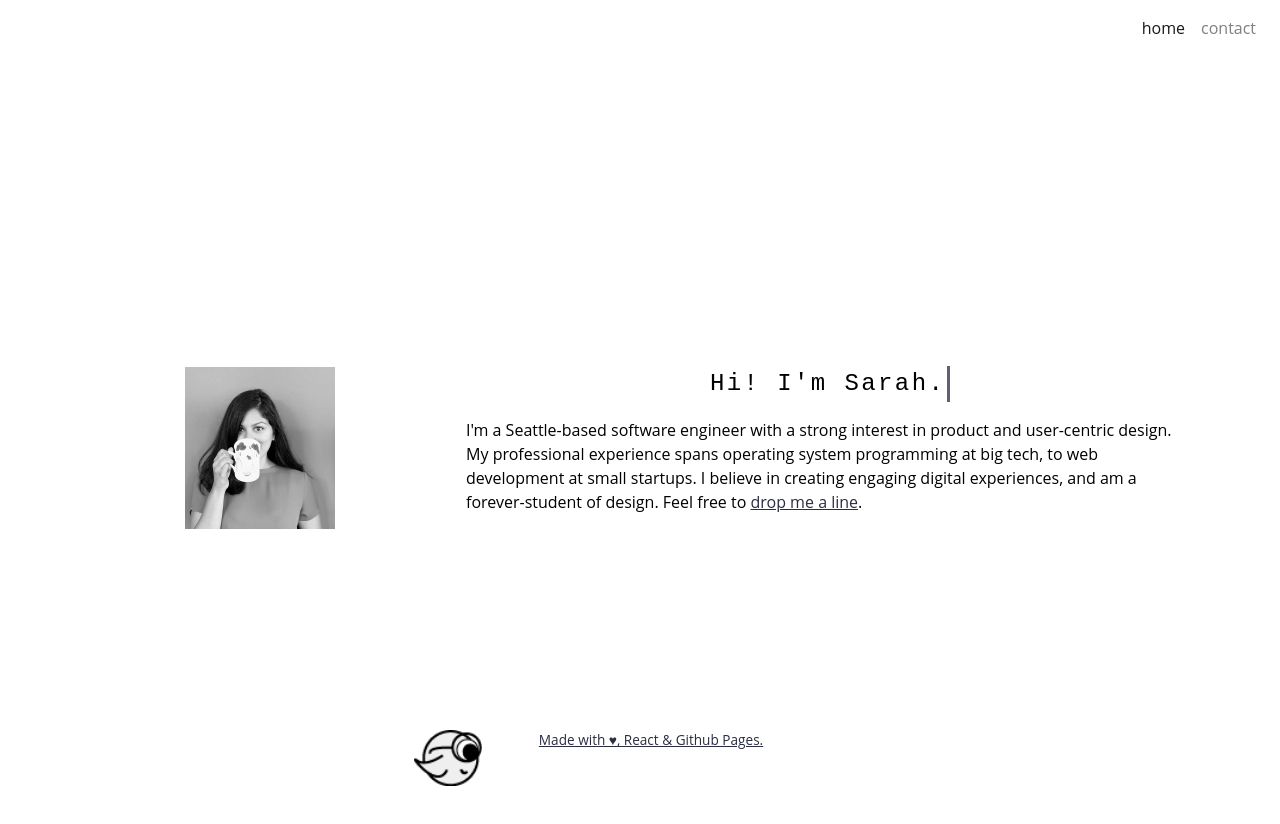
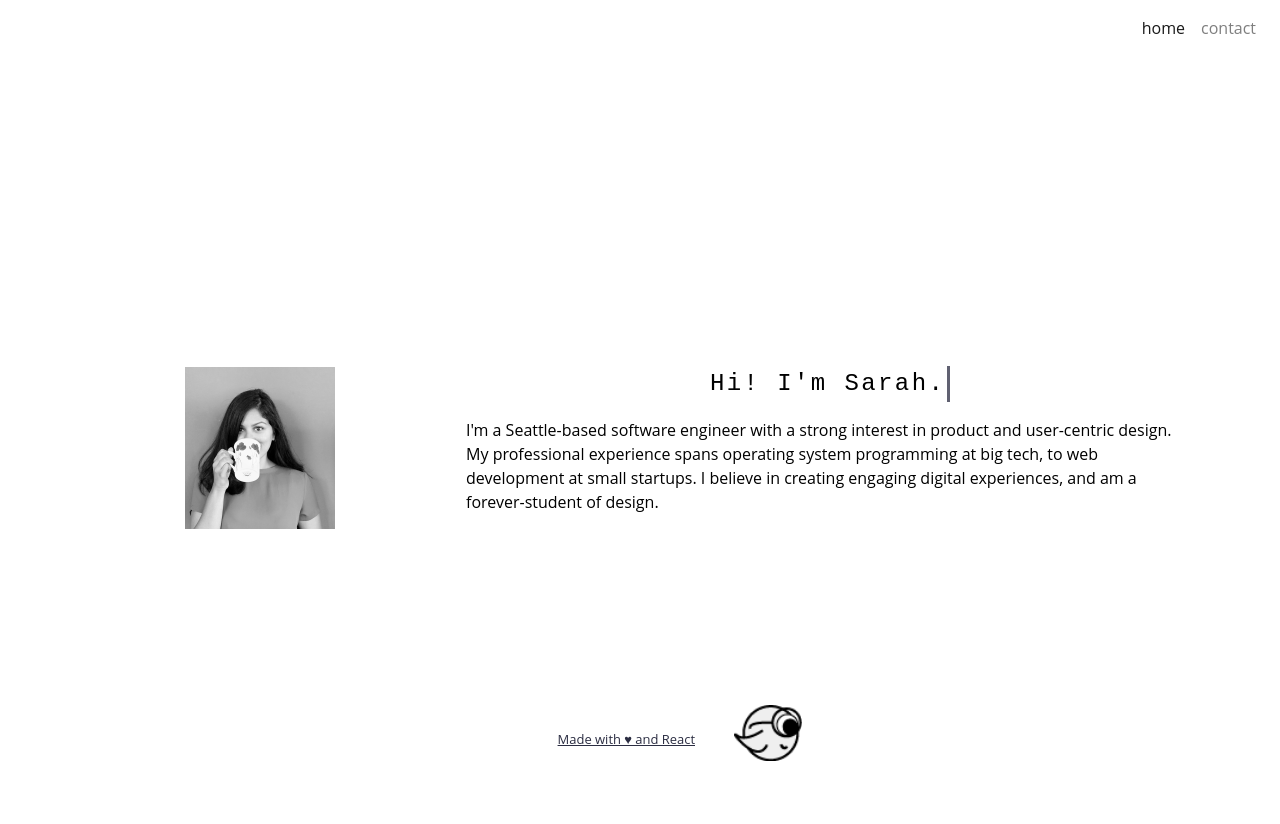
Before and after one commit to codebysarah/codebysarah.github.io, a React (Create React App) app: page / in a window 1280 px wide. Shown: the top 824 px of the page. Built offline with nearby package versions, Linux system fonts and the light colour scheme; what webfontloader would draw is missing.

Commit message:
birdy prompts

```diff
--- a/src/App.js
+++ b/src/App.js
@@ -2,14 +2,28 @@ import React, { useState } from 'react';
 import Main from './components/Main';
 import NerdyBirdy from './components/NerdyBirdy';
 import './styles/App.css';
-import { Navbar, Nav, Container} from 'react-bootstrap';
+import { Navbar, Nav, Container, Popover, OverlayTrigger} from 'react-bootstrap';
 
 function App() {
 
   const [game, setGame] = useState(false);
+  const [played, setPlayed] = useState(false);
 
-  const gameOn = () => setGame(true);
+  const gameOn = () => {
+    setGame(true);
+    setPlayed(true);
+  }
+
   const gameOff = () => setGame(false);
+
+
+  const popover = (
+    <Popover id="popover-basic" className="popover-text">
+      <Popover.Content>
+        <strong>codebysarah@gmail.com</strong>.
+      </Popover.Content>
+    </Popover>
+  );
 
   return (
     <div>
@@ -18,13 +32,16 @@ function App() {
         <Navbar.Collapse id="basic-navbar-nav">
           <Nav className="ml-auto">
             <Nav.Link className="active" onClick={gameOff}
-              href="#home">{game ? 'exit game' : 'home'}</Nav.Link>
-            <Nav.Link href="mailto:codebysarah@gmail.com">contact</Nav.Link>
+              href="#">{game ? 'exit game' : 'home'}</Nav.Link>
+            <OverlayTrigger trigger={['hover', 'focus']} placement="bottom" overlay={popover}>
+              <Nav.Link href="mailto:codebysarah@gmail.com">contact</Nav.Link>
+            </OverlayTrigger>
           </Nav>
         </Navbar.Collapse>
       </Navbar>
       <Container className="App">
-        { game ? <NerdyBirdy></NerdyBirdy> : <Main onClick={gameOn} visible={!game}></Main> }
+        { game ? <NerdyBirdy></NerdyBirdy> :
+          <Main played={played} onClick={gameOn} visible={!game}></Main> }
       </Container>
     </div>
   );
--- a/src/components/Birdy.js
+++ b/src/components/Birdy.js
@@ -1,15 +1,15 @@
 import React from 'react';
 import birdy from '../assets/birdy.png';
 import '../styles/birdy.css';
-import {Col} from 'react-bootstrap';
 
 function Birdy(props) {
 
   if (props.visible) {
     return (
-      <Col sm={4} className="birdy-container">
-        <img src={birdy} onClick={props.onClick} className="birdy" alt="" />
-      </Col>);
+      <div className={ props.prompt ? "birdy" : "birdy birdy-animate"}>
+        <img src={birdy} onClick={props.onClick} className="birdy-img" alt="" />
+      </div>
+    );
   }
   return (null);
 }
--- a/src/components/Footer.js
+++ b/src/components/Footer.js
@@ -6,16 +6,23 @@ import Birdy from '../components/Birdy';
 function Footer(props) {
 
   return (
-    <div className="justify-content-center">
-      <Row className="footer">
-        <Birdy visible={props.visible} onClick={props.onClick}></Birdy>
-        <Col sm={6} className="links-container">
-          <a className="links footer-links"
-            target="_blank"
-            rel="noopener noreferrer"
-            href="https://github.com/codebysarah/codebysarah.github.io/tree/source">
-            Made with &hearts;, React & Github Pages.</a>
+    <div className="footer">
+      <Row className="footer justify-content-center align-items-center">
+        <Col md={{span:3}} className="links-container">
+          <a className="links"
+              target="_blank"
+              rel="noopener noreferrer"
+              href="https://github.com/codebysarah/codebysarah.github.io/tree/source">
+              Made with &hearts; and React</a>
         </Col>
+          <Col md={1} className="birdy-container">
+            <Birdy prompt={props.prompt} visible={props.visible} onClick={props.onClick}></Birdy>
+          </Col>
+          <Col md={2} className="birdy-container">
+            <p className={props.prompt ? "speech-bubble-hidden" : "speech-bubble"}>
+              I can't seem to fly! Can you help me?
+            </p>
+          </Col>
       </Row>
     </div>
   );
--- a/src/components/Main.js
+++ b/src/components/Main.js
@@ -13,7 +13,7 @@ function Main(props) {
         </Col>
         <Col sm={8}>
           <Row>
-            <p className="typewriter name-header">Hi! I'm Sarah.</p>
+            <p className={ props.played ? "name-header" : "typewriter name-header"}>Hi! I'm Sarah.</p>
           </Row>
           <Row>
             <p className="bio">I'm a Seattle-based software engineer
@@ -21,12 +21,11 @@ function Main(props) {
               My professional experience spans operating system programming
               at big tech, to web development at small startups.
               I believe in creating engaging digital experiences, and am a
-              forever-student of design. Feel free to <a className="links"
-              href="mailto:codebysarah@gmail.com">drop me a line</a>.</p>
+              forever-student of design.</p>
           </Row>
         </Col>
       </Row>
-      <Footer onClick={props.onClick} visible={props.visible}></Footer>
+      <Footer prompt={props.played} onClick={props.onClick} visible={props.visible}></Footer>
     </div>
   );
 }
--- a/src/components/NerdyBirdy.js
+++ b/src/components/NerdyBirdy.js
@@ -234,7 +234,7 @@ export default class PhaserGameInstance extends PureComponent<PhaserGameInstance
         mode: Phaser.Scale.FIT,
         autoCenter: Phaser.Scale.CENTER_BOTH },
       parent: "PhaserContainer",
-      backgroundColor: "#87def9",
+      backgroundColor: "#87DEF9",
       scene: [PhaserTitleScene, PhaserGameScene, PhaserEndScene],
       physics: {
         default: "arcade",
--- a/src/styles/App.css
+++ b/src/styles/App.css
@@ -19,3 +19,7 @@
   color: #2B2D42;
   cursor: pointer;
 }
+
+.popover-text {
+  text-align:center;
+}
--- a/src/styles/birdy.css
+++ b/src/styles/birdy.css
@@ -1,13 +1,19 @@
 /* Birdy styles */
 
 .birdy {
-  height: 7vmin;
-  text-align: left;
+  margin-bottom: 2em;
   filter: grayscale(100%);
   -webkit-filter: grayscale(100%);
+}
+
+.birdy-animate {
   transition: all 0.5s ease;
   animation: birdy-bounce infinite 4s linear;
-  animation-delay: 4s;
+  animation-delay: 5s;
+}
+
+.birdy-img {
+  height: 7vmin;
 }
 
 .birdy:hover {
--- a/src/styles/footer.css
+++ b/src/styles/footer.css
@@ -1,22 +1,54 @@
 /* Footer styles */
 
 .footer {
-    position: fixed;
-    bottom: 0;
-    width: 100%;
-    text-align: center;
-
-    font-size: .85em;
-}
-
-.footer-links {
-  padding-left: 2em;
+  font-size: .9em;
+  position: fixed;
+  bottom: 0;
+  width: 100%;
 }
 
 .links-container {
   text-align: center;
+  margin-bottom: 2em;
+}
+
+.speech-bubble-hidden {
+  opacity: 0;
+}
+
+.speech-bubble {
+  position: relative;
+  background: rgba(135, 222, 249, 0.7);
+  border-radius: .4em;
+  padding: 1em;
+  text-align: center;
+  font-size: .9em;
+  opacity: 0;
+
+  animation: fadeIn 2s;
+  animation-delay: 8s;
+  animation-fill-mode: forwards;
+}
+
+@keyframes fadeIn {
+    from { opacity: 0; }
+    to { opacity: 1; }
+}
+
+.speech-bubble:after {
+  content: '';
+  position: absolute;
+  left: 0;
+  top: 50%;
+  width: 0;
+  height: 0;
+  border: 0.5em solid transparent;
+  border-right-color: rgba(135, 222, 249, 0.7);
+  border-left: 0;
+  margin-top: -0.5em;
+  margin-left: -0.5em;
 }
 
 @media (min-width: 768px) {
-  .links-container {text-align: left;}
+  .links-container {text-align: right;}
 }
--- a/src/styles/main.css
+++ b/src/styles/main.css
@@ -23,15 +23,18 @@
     -webkit-filter: grayscale(0);
 }
 
-.typewriter {
+.name-header {
   font-family: 'Courier Prime', monospace;
   font-weight: 400;
   font-size: 1.5em;
   overflow: hidden;
-  border-right: .15em solid #2B2D42;
   white-space: nowrap;
   margin: 0 auto;
   letter-spacing: .1em;
+}
+
+.typewriter {
+  border-right: .15em solid #2B2D42;
   animation: typing 3s steps(20) .5s 1 normal both,
              blink-cursor 800ms steps(44) infinite normal;
 }
```
